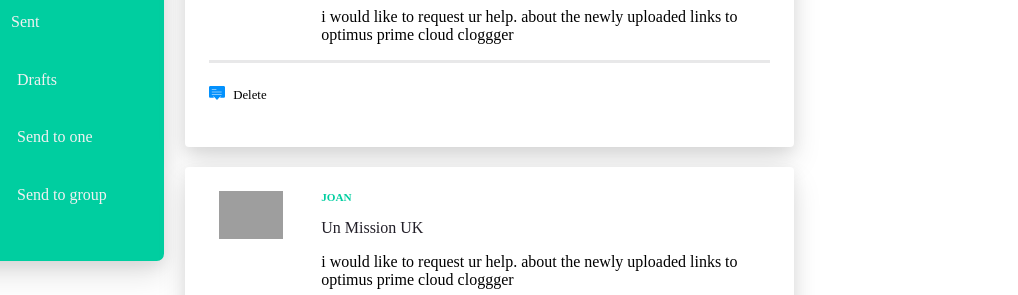
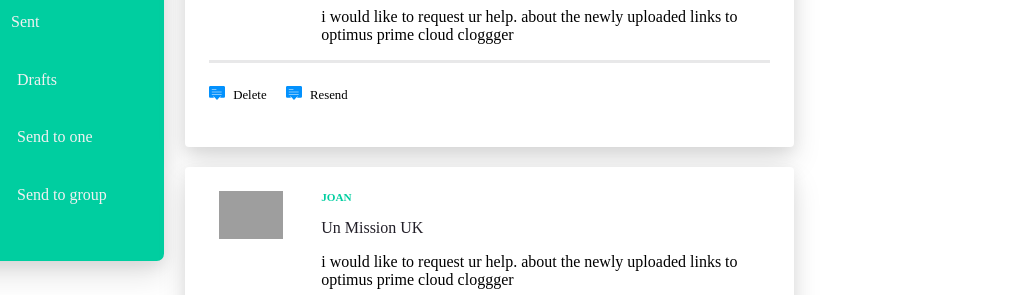
Before and after one commit to Gfreedoms/Epic-Mail, a plain HTML site: page pages/drafts.html in a window 1280 px wide. Shown: the part 446-741 px from the top of the page, 262-1280 px from the left. Drawn offline with Linux system fonts and the light colour scheme; grey boxes are pictures that could not be loaded; a web font is replaced by a local one.

Commit message:
ad resend icon[Finishes#164276463]

```diff
--- a/pages/drafts.html
+++ b/pages/drafts.html
@@ -165,6 +165,10 @@
 								<a href="#!"><img src="../assets/imgs/icons/comment.svg" alt=""></a>
 							Delete
 							</span>
+							<span>
+								<a href="#!"><img src="../assets/imgs/icons/comment.svg" alt=""></a>
+							Resend
+							</span>
 						</div>
 					</div>
 				</div>
```
